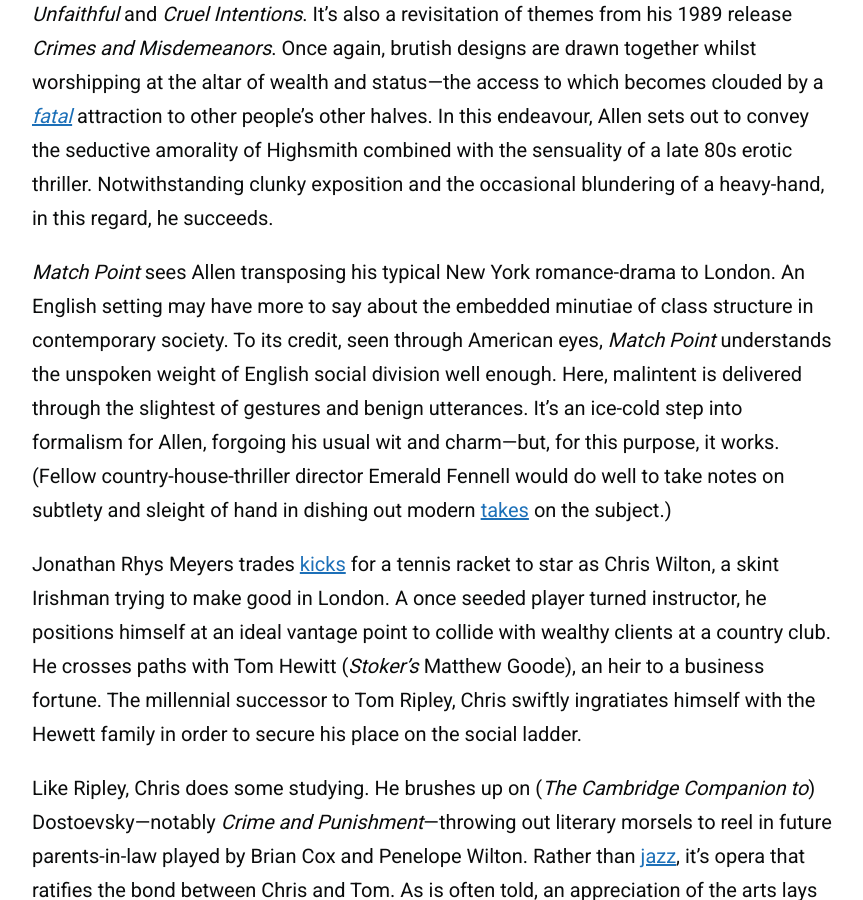
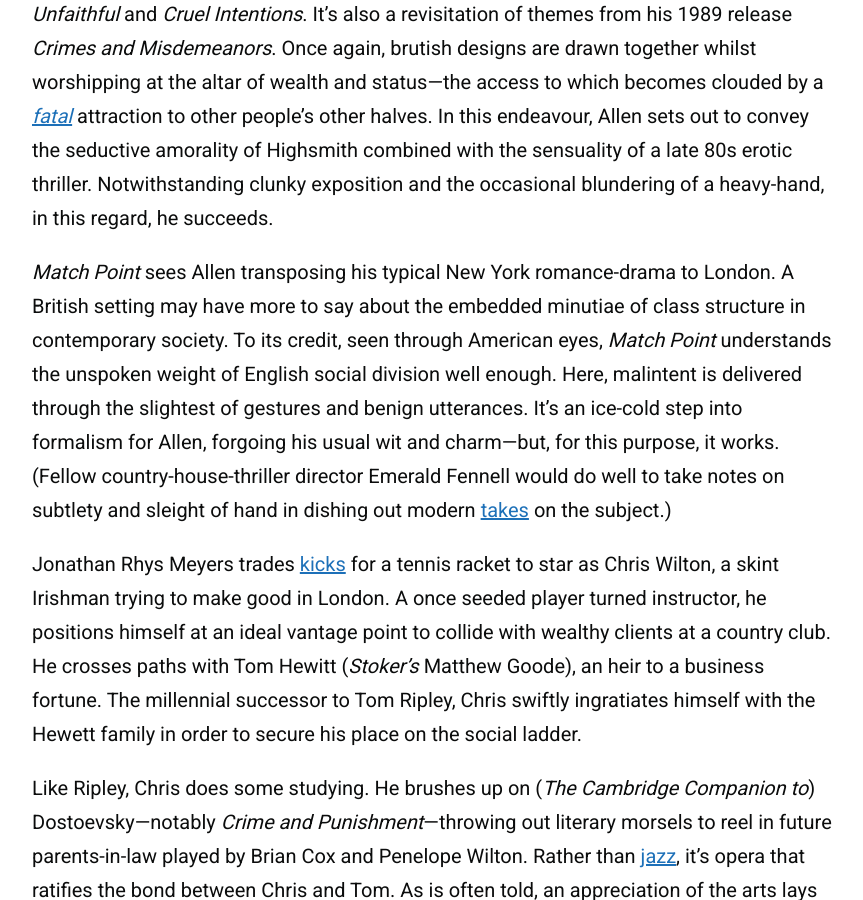
Before and after one commit to zoeurl/zoedowney.github.io, a Jekyll site: the page built from _posts/2024-2-22-match-point.md, in a window 1280 px wide and 900 px high, scrolled down 1323 px. Shown: the whole window, without its empty margins (208-1071 px from the left). Built offline with Jekyll 4.4.1, drawn with Linux system fonts in a browser that asks for light colours.

Commit message:
Update 2024-2-22-match-point.md

```diff
--- a/_posts/2024-2-22-match-point.md
+++ b/_posts/2024-2-22-match-point.md
@@ -13,7 +13,7 @@
 
 The above tennis metaphor is the apt rule of play for this particular story. The players: another set of affable [husbands and wives](https://www.nytimes.com/1992/09/18/movies/review-film-husbands-and-wives-fact-fiction-it-doesn-t-matter.html) who—seemingly due to sheer boredom—fall haplessly into each others' beds. It's a sturdy and reliable Allen set-up that allows for the typical scrutinising of the formation and disintegration of relationships; the distinction between love and lust, and whether it’s worth relinquishing ambition for true passion. On the side, we receive an outsider’s view of Europe, British society and the supposedly coveted upper class; with glamour and manipulation lifted from _[The Talented Mr. Ripley](https://www.zoedowney.com/the-talented-mr-ripley/)_, _Unfaithful_ and _Cruel Intentions_. It’s also a revisitation of themes from his 1989 release _Crimes and Misdemeanors_. Once again, brutish designs are drawn together whilst worshipping at the altar of wealth and status—the access to which becomes clouded by a [_fatal_](https://www.rogerebert.com/reviews/fatal-attraction-1987) attraction to other people's other halves. In this endeavour, Allen sets out to convey the seductive amorality of Highsmith combined with the sensuality of a late 80s erotic thriller. Notwithstanding clunky exposition and the occasional blundering of a heavy-hand, in this regard, he succeeds.
 
-_Match Point_ sees Allen transposing his typical New York romance-drama to London. An English setting may have more to say about the embedded minutiae of class structure in contemporary society. To its credit, seen through American eyes, _Match Point_ understands the unspoken weight of English social division well enough. Here, malintent is delivered through the slightest of gestures and benign utterances. It’s an ice-cold step into formalism for Allen, forgoing his usual wit and charm—but, for this purpose, it works. (Fellow country-house-thriller director Emerald Fennell would do well to take notes on subtlety and sleight of hand in dishing out modern [takes](https://www.rogerebert.com/reviews/saltburn-movie-review-2023) on the subject.)
+_Match Point_ sees Allen transposing his typical New York romance-drama to London. A British setting may have more to say about the embedded minutiae of class structure in contemporary society. To its credit, seen through American eyes, _Match Point_ understands the unspoken weight of English social division well enough. Here, malintent is delivered through the slightest of gestures and benign utterances. It’s an ice-cold step into formalism for Allen, forgoing his usual wit and charm—but, for this purpose, it works. (Fellow country-house-thriller director Emerald Fennell would do well to take notes on subtlety and sleight of hand in dishing out modern [takes](https://www.rogerebert.com/reviews/saltburn-movie-review-2023) on the subject.)
 
 Jonathan Rhys Meyers trades [kicks](https://en.wikipedia.org/wiki/Bend_It_Like_Beckham) for a tennis racket to star as Chris Wilton, a skint Irishman trying to make good in London. A once seeded player turned instructor, he positions himself at an ideal vantage point to collide with wealthy clients at a country club. He crosses paths with Tom Hewitt (_Stoker's_ Matthew Goode), an heir to a business fortune. The millennial successor to Tom Ripley, Chris swiftly ingratiates himself with the Hewett family in order to secure his place on the social ladder.
 
```
